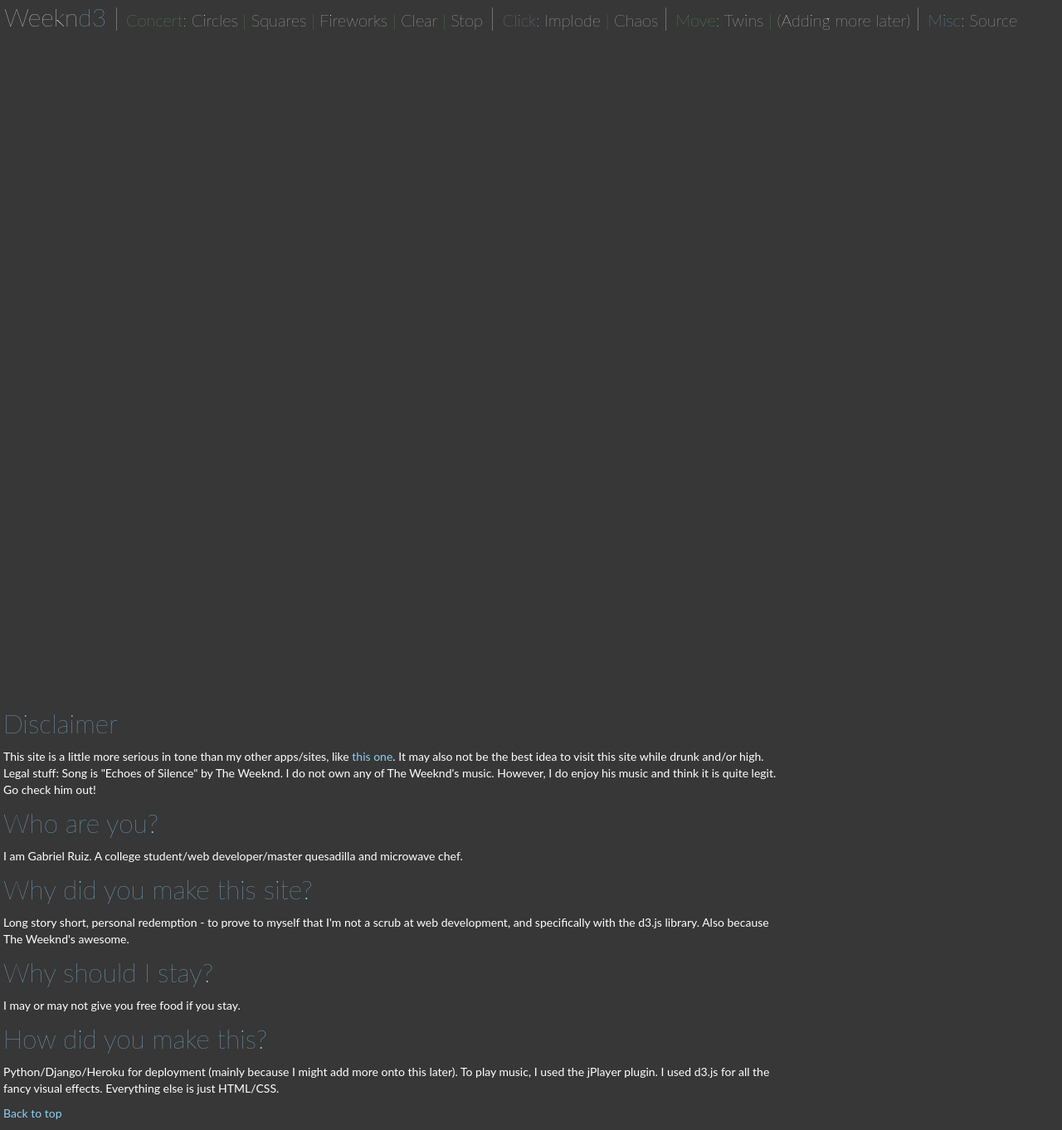
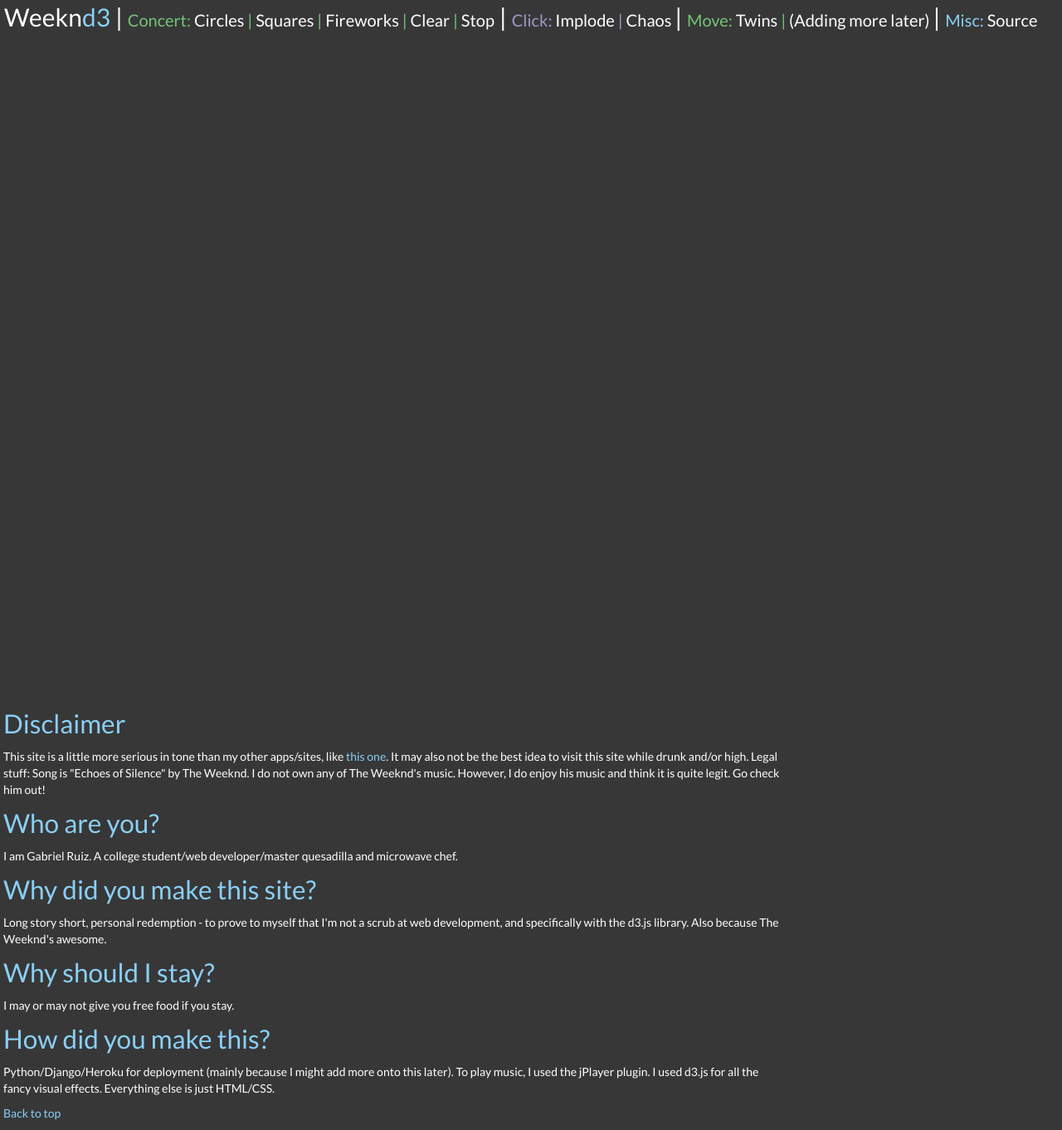
Before and after one commit to gruiz17/weeknd3, a Django app: page / in a window 1280 px wide. Shown: the whole page at 83% size. Run offline with Django 3.2, Linux system fonts and the light colour scheme; parts of the project's set-up code (start-up, migrations or seed data) failed here and were passed over.

Commit message:
whoops forgot to add lato font.

```diff
--- a/templates/base.html
+++ b/templates/base.html
@@ -10,6 +10,7 @@
     <script type="text/javascript" src="/static/js/d3.v3.js"></script>
     <script type="text/javascript" src="http://ajax.googleapis.com/ajax/libs/jquery/1/jquery.min.js"></script>
     <script type="text/javascript" src="/static/js/jquery.jplayer.min.js"></script>
+    <link href='http://fonts.googleapis.com/css?family=Lato' rel='stylesheet' type='text/css'>
     <link href="/static/css/bootstrap.css" rel="stylesheet" />
     <script type="text/javascript">
     $(document).ready(function() {
```
